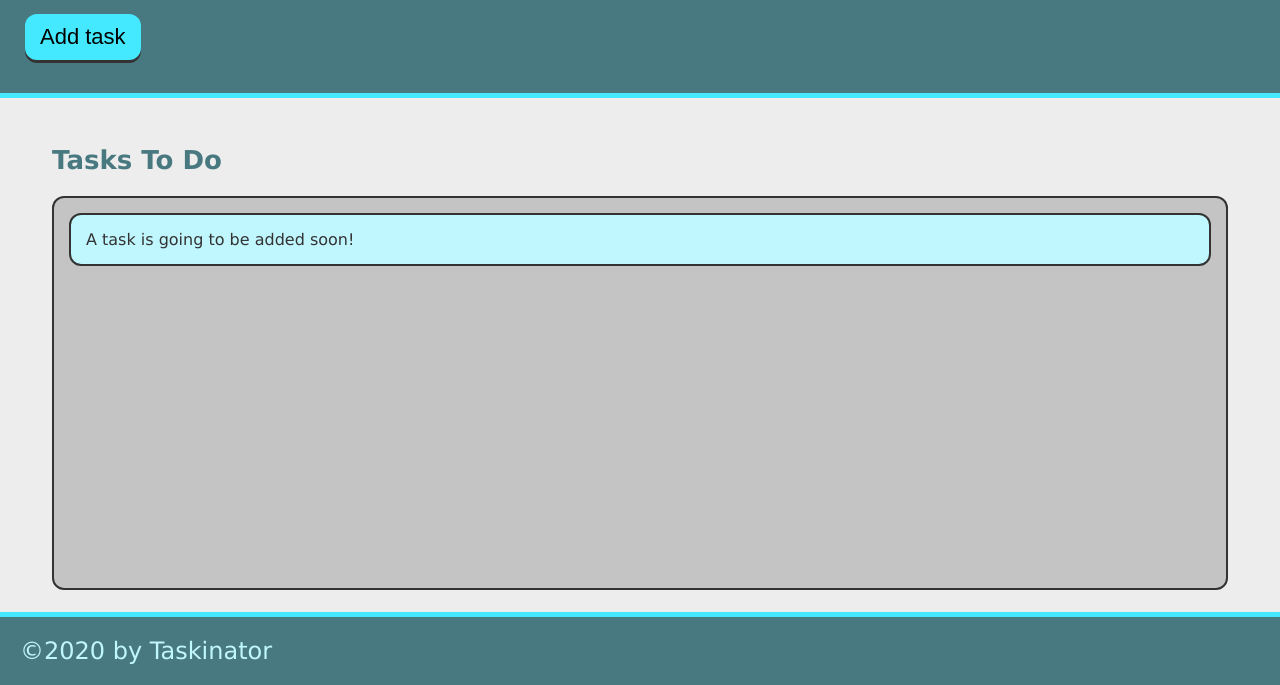
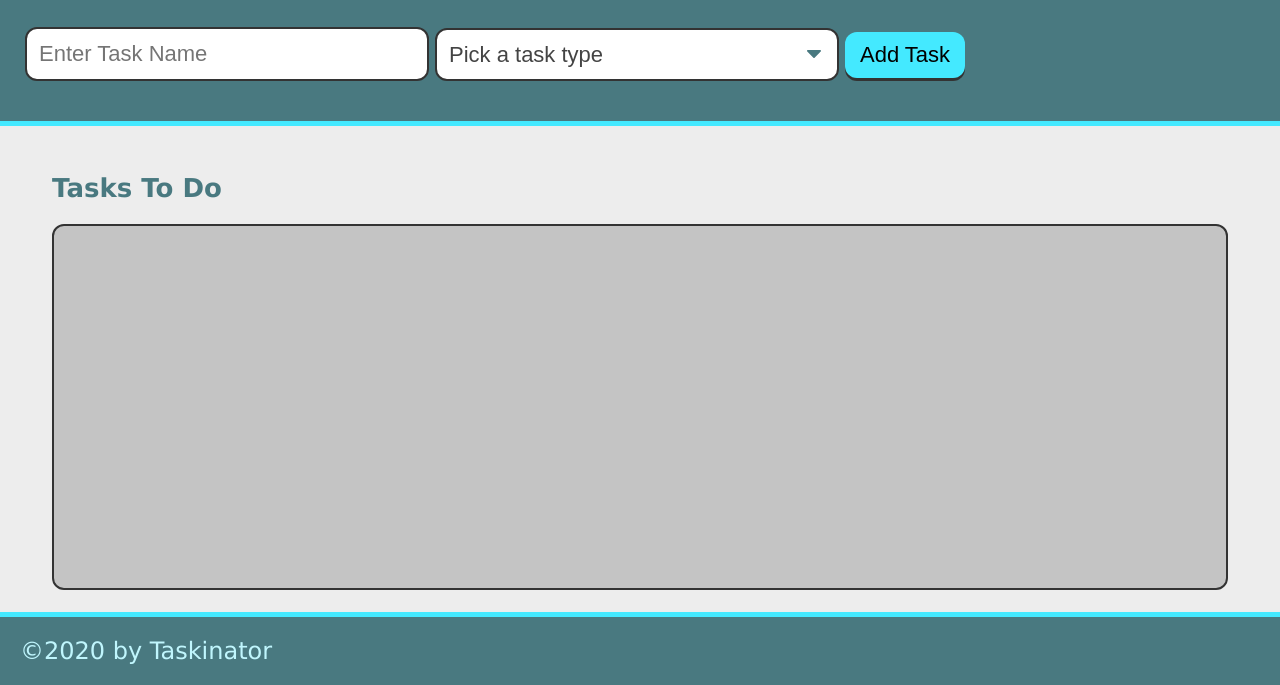
Before and after one commit to rfabreu/taskinator, a plain HTML site: page index.html in a window 1280 px wide. Shown: the part 115-800 px from the top of the page. Drawn offline with Linux system fonts and the light colour scheme.

Commit message:
Add the Task Form

```diff
--- a/index.html
+++ b/index.html
@@ -1,32 +1,46 @@
 <!DOCTYPE html>
 <html lang="en">
+
 <head>
-    <meta charset="UTF-8">
-    <meta http-equiv="X-UA-Compatible" content="IE=edge">
-    <meta name="viewport" content="width=device-width, initial-scale=1.0">
+    <meta charset="UTF-8" />
+    <meta http-equiv="X-UA-Compatible" content="IE=edge" />
+    <meta name="viewport" content="width=device-width, initial-scale=1.0" />
     <title>Taskinator | Your Complete Task Management System</title>
-    <link rel="stylesheet" href="./assets/css/style.css">
+    <link rel="stylesheet" href="./assets/css/style.css" />
 </head>
+
 <body>
     <header>
         <h1 class="page-title">Taskinator</h1>
         <p>Click the button below to add a new task!</p>
-        <button class="btn" id="save-task">Add task</button>
+        <form id="task-form">
+            <div class="form-group">
+                <input type="text" name="task-name" class="text-input" placeholder="Enter Task Name" />
+            </div>
+            <div class="form-group">
+                <select name="task-type" class="select-dropdown">
+                    <option value="" disabled selected>Pick a task type</option>
+                    <option value="Print">Print</option>
+                    <option value="Web">Web</option>
+                    <option value="Mobile">Mobile</option>
+                </select>
+            </div>
+            <div class="form-group">
+                <button class="btn" id="save-task" type="submit">Add Task</button>
+            </div>
+        </form>
     </header>
 
     <main class="page-content">
         <section class="task-list-wrapper">
             <h2 class="list-title">Tasks To Do</h2>
-            <ul class="task-list" id="tasks-to-do">
-                <li class="task-item">A task is going to be added soon!</li>
-            </ul>
+            <ul class="task-list" id="tasks-to-do"></ul>
         </section>
     </main>
 
     <script src="./assets/js/script.js"></script>
 
-    <footer>
-        &copy;2020 by Taskinator
-    </footer>
+    <footer>&copy;2020 by Taskinator</footer>
 </body>
+
 </html>
```
